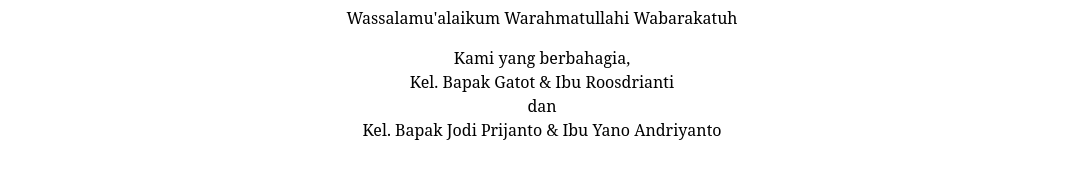
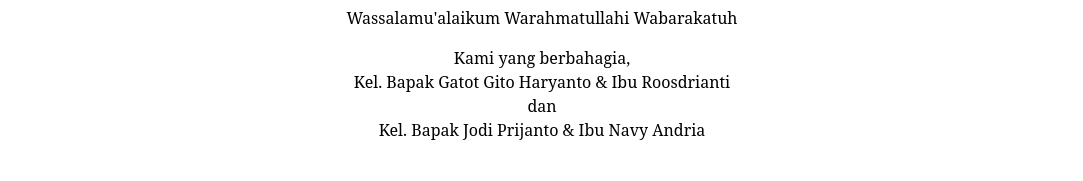
Before and after one commit to yanoandri/roositha-yano, a Next.js app: page /invitation in a window 1280 px wide. Shown: the part 2081-2262 px from the top of the page, without its empty margins (98-1181 px from the left). Built offline with nearby package versions, Linux system fonts and the light colour scheme; no server answers.

Commit message:
fix typo

```diff
--- a/pages/invitation.js
+++ b/pages/invitation.js
@@ -4,22 +4,6 @@ import Image from "next/image"
 import { mapUrl } from "../helper"
 
 export default function Invitation() {
-
-  // const [mapDisplay, setMapDisplay] = React.useState({
-  //   height: 0,
-  //   width: 0
-  // })
-
-  // React.useEffect(() => {
-  //   const isMobile = /iPhone|iPad|iPod|Android/i.test(navigator.userAgent);
-
-  //   setMapDisplay({
-  //     height: isMobile ? 300 : 450,
-  //     width: isMobile ? 300 : 650
-  //   })
-  // }, [])
-
-
 
   return (
     <Layout>
@@ -162,9 +146,9 @@ export default function Invitation() {
         <div className="flex flex-col text-center max-w-5xl mx-auto my-8">
           <p>Wassalamu'alaikum Warahmatullahi Wabarakatuh</p>
           <p className="mt-4">Kami yang berbahagia,</p>
-          <p>Kel. Bapak Gatot & Ibu Roosdrianti</p>
+          <p>Kel. Bapak Gatot Gito Haryanto & Ibu Roosdrianti</p>
           <p>dan</p>
-          <p>Kel. Bapak Jodi Prijanto & Ibu Yano Andriyanto</p>
+          <p>Kel. Bapak Jodi Prijanto & Ibu Navy Andria</p>
           <p className="handwriting my-8 text-center text-4xl lg:text-6xl ">
             Roositha & Yano
           </p>
```
